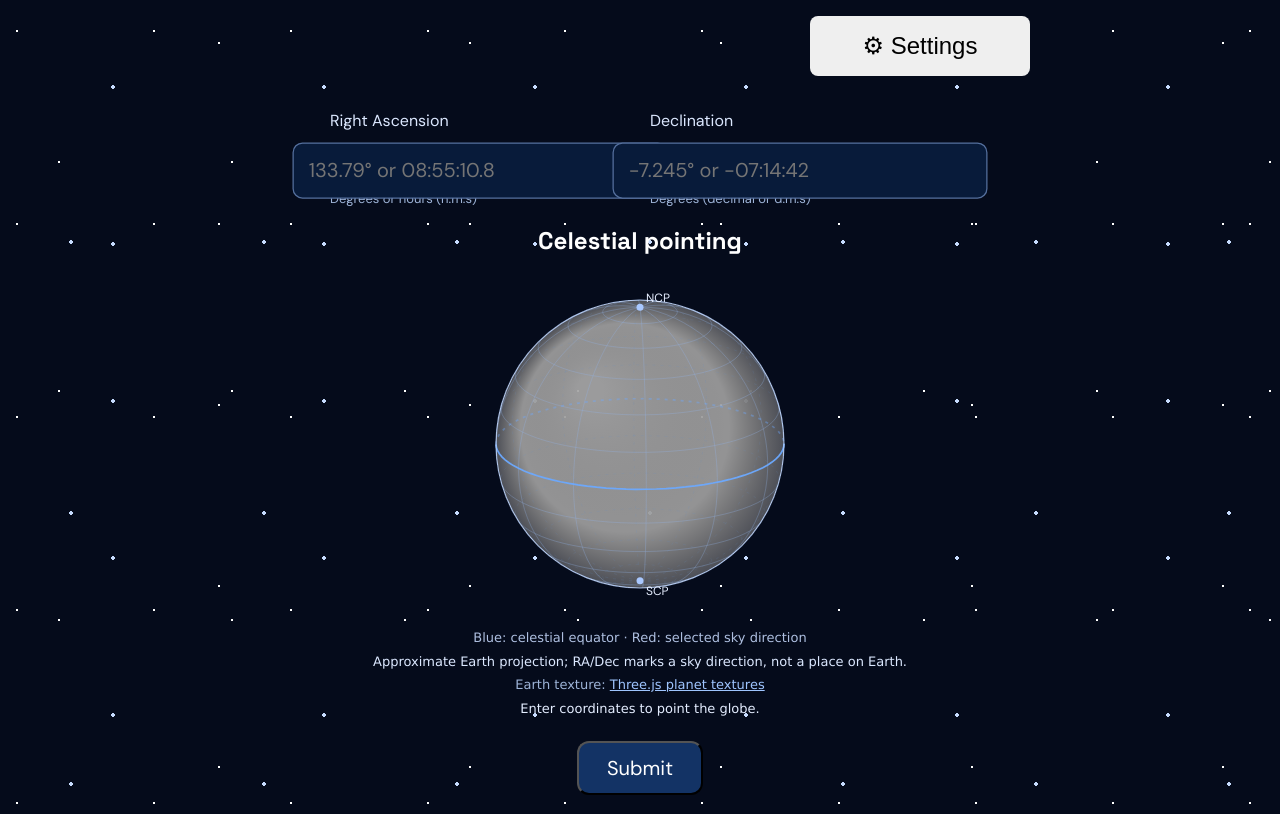
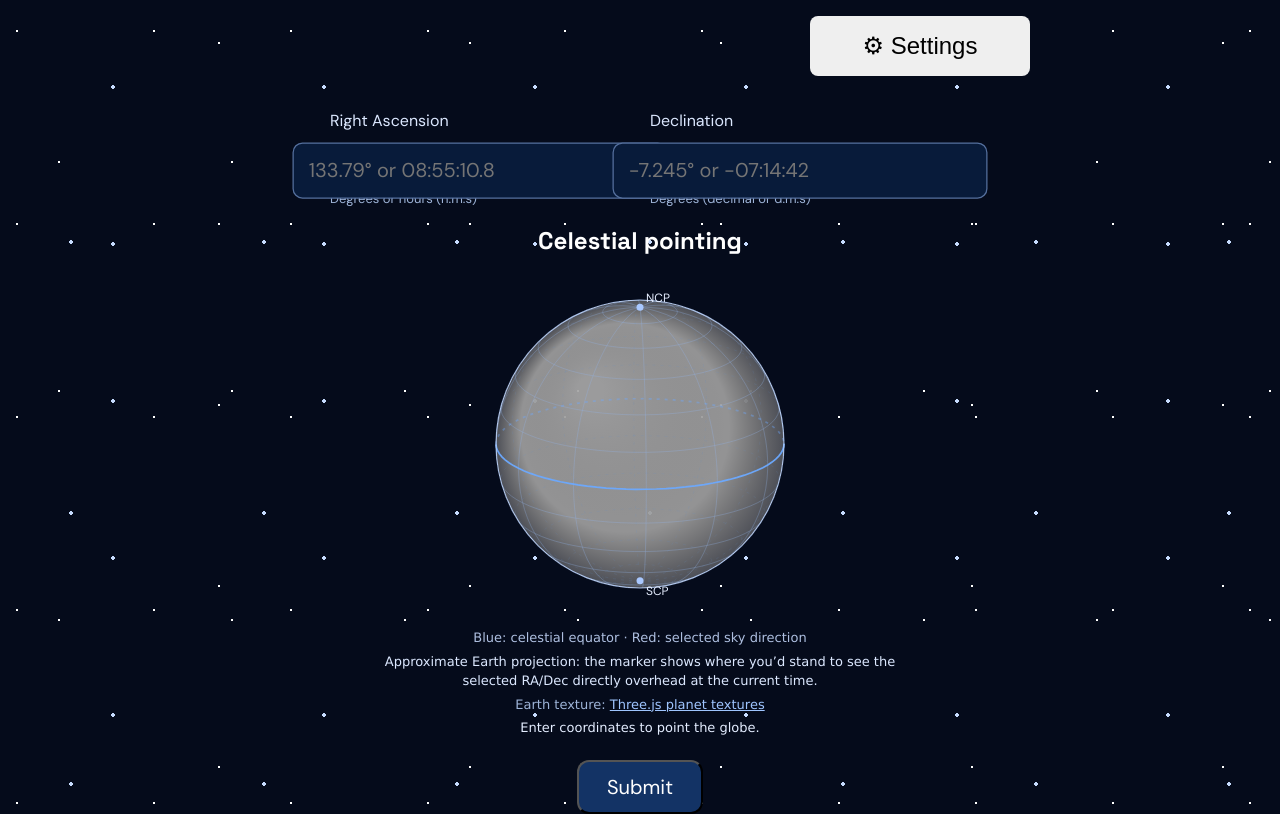
Before and after one commit to FabianClaudioMaier/SpaceAppChallenge, a plain HTML site: page frontend/index.html in a window 1280 px wide. Shown: the top 814 px of the page. Drawn offline with Linux system fonts and the light colour scheme.

Commit message:
Globe explanation fix

```diff
--- a/frontend/index.html
+++ b/frontend/index.html
@@ -71,7 +71,7 @@
         ></canvas>
         <p class="globe-legend">Blue: celestial equator · Red: selected sky direction</p>
         <p class="globe-disclaimer">
-          Approximate Earth projection; RA/Dec marks a sky direction, not a place on Earth.
+          Approximate Earth projection: the marker shows where you’d stand to see the selected RA/Dec directly overhead at the current time.
         </p>
         <p class="earth-texture-credit">
           Earth texture:
```
